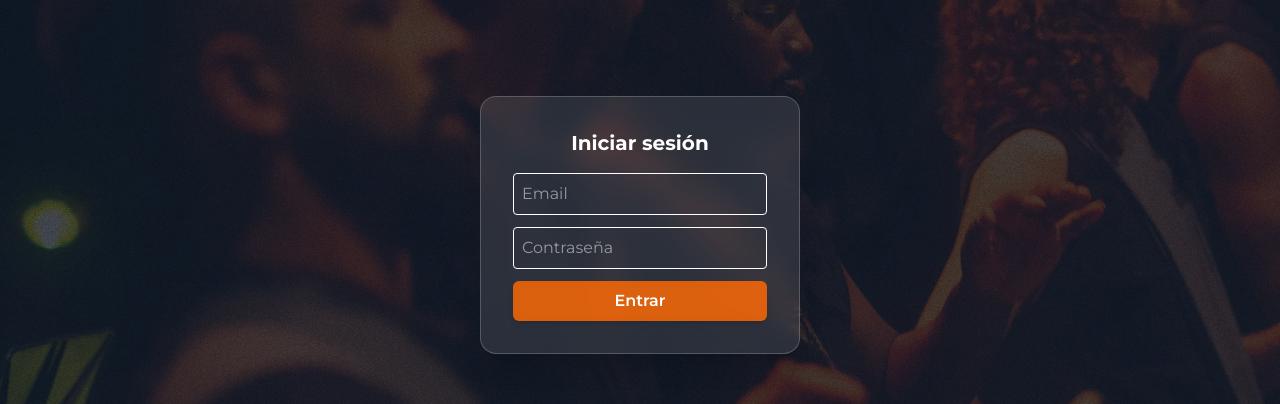
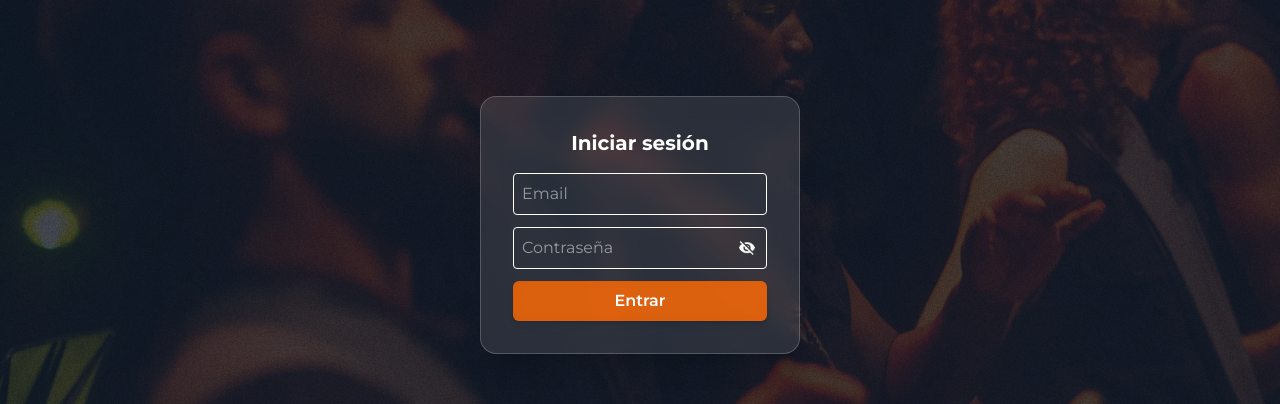
Before and after one commit to Caskito1/ventolera-next, a Next.js app: page /ventoapp in a window 1280 px wide. Shown: the part 175-579 px from the top of the page. Built offline with nearby package versions, Linux system fonts and the light colour scheme.

Commit message:
version 1.1

```diff
--- a/app/dashboard/components/PartiturasTab.jsx
+++ b/app/dashboard/components/PartiturasTab.jsx
@@ -70,7 +70,7 @@ export default function PartiturasTab({ userData, favorites, setFavorites }) {
       <div className="flex gap-2 mb-4">
         <button
           className={`py-1 px-3 rounded ${
-            !showFavorites ? "bg-blue-500 text-white" : "bg-gray-200"
+            !showFavorites ? "bg-orange-500/80 text-white" : "bg-gray-200"
           }`}
           onClick={() => setShowFavorites(false)}
         >
@@ -78,7 +78,7 @@ export default function PartiturasTab({ userData, favorites, setFavorites }) {
         </button>
         <button
           className={`py-1 px-3 rounded ${
-            showFavorites ? "bg-blue-500 text-white" : "bg-gray-200"
+            showFavorites ? "bg-orange-500/80 text-white" : "bg-gray-200"
           }`}
           onClick={() => setShowFavorites(true)}
         >
--- a/app/dashboard/page.jsx
+++ b/app/dashboard/page.jsx
@@ -24,7 +24,7 @@ export default function DashboardPage() {
   console.log(userData);
 
   return (
-    <div className="min-h-screen relative">
+    <div className="min-h-screen  flex relative">
       {/* ================= FONDO FIJO ================= */}
       <div className="fixed inset-0 -z-10">
         <div
@@ -38,11 +38,20 @@ export default function DashboardPage() {
       </div>
 
       {/* ================= HEADER MOBILE ================= */}
-      <header className="lg:hidden fixed top-0 left-0 right-0 z-30 flex items-center justify-between px-4 h-14 bg-white border-b text-gray-900">
+   <header
+  className="
+    lg:hidden
+    fixed top-0 left-0 right-0 z-30
+    flex items-center justify-between px-4 h-14
+    bg-black/40 backdrop-blur-lg
+    text-white
+    border-b border-white/10
+  "
+>
+        <span className="font-black">VENTOAPP</span>
         <button onClick={() => setMenuOpen(true)} className="text-2xl">
           ☰
         </button>
-        <span className="font-black">VENTOAPP</span>
       </header>
 
       {/* ================= OVERLAY MOBILE ================= */}
@@ -126,11 +135,14 @@ export default function DashboardPage() {
       {/* ================= CONTENIDO ================= */}
       <main
         className="
-          pt-20 px-4
-          lg:pt-6 lg:pl-80 lg:pr-6
-        "
+    pt-20 px-4
+    lg:pt-6 lg:pl-80 lg:pr-6 w-full pb-6
+  "
       >
-        <div className="bg-white p-4 rounded-lg shadow max-h-[calc(100vh-6rem)] overflow-y-auto">
+       <div className="bg-white rounded-lg shadow flex-1 overflow-hidden">
+  <div className="p-4 h-full overflow-y-auto">
+
+
           {selectedTab === "partituras" && (
             <PartiturasTab
               userData={userData}
@@ -143,6 +155,7 @@ export default function DashboardPage() {
             <AdministracionTab userData={userData} />
           )}
         </div>
+        </div>
       </main>
     </div>
   );
--- a/app/ventoapp/page.jsx
+++ b/app/ventoapp/page.jsx
@@ -8,7 +8,9 @@ import { auth } from "@/firebase";
 export default function LoginPage() {
   const [email, setEmail] = useState("");
   const [password, setPassword] = useState("");
+  const [showPassword, setShowPassword] = useState(false);
   const [error, setError] = useState("");
+
   const router = useRouter();
 
   const handleLogin = async (e) => {
@@ -35,6 +37,7 @@ export default function LoginPage() {
       </div>
       <form
         onSubmit={handleLogin}
+        autoComplete="on"
         className="backdrop-blur-md bg-white/10 border border-white/20 shadow-xl rounded-2xl p-8 w-80 text-center text-white"
       >
         <h1 className="text-xl font-bold mb-4 text-center">Iniciar sesión</h1>
@@ -43,25 +46,35 @@ export default function LoginPage() {
 
       <input
   type="email"
+  name="email"
+  autoComplete="email"
   placeholder="Email"
   value={email}
   onChange={(e) => setEmail(e.target.value)}
   className="border p-2 w-full mb-3 rounded"
   required
 />
-
+<div className="relative mb-3">
        <input
-          type="password"
+  type={showPassword ? "text" : "password"}
+  name="password"
+  autoComplete="current-password"
   placeholder="Contraseña"
   value={password}
   onChange={(e) => setPassword(e.target.value)}
-          className="border p-2 w-full mb-3 rounded"
+  className="border p-2 w-full  rounded"
   required
-        />
-
+/>  <button
+    type="button"
+    onClick={() => setShowPassword(!showPassword)}
+    className="absolute right-3 top-1/2 -translate-y-1/2 text-sm text-gray-300 hover:text-white"
+  >
+    {showPassword ? <img src="/media/icons/ojo.png" width={16} className="cursor-pointer" alt="open-eye-icon" /> :<img src="/media/icons/invisible.png" width={16} className="cursor-pointer" alt="close-eye-icon" />}
+  </button>
+</div>
         <button
           type="submit"
-           className="bg-orange-500/80 hover:bg-orange-600/90 text-white font-semibold py-2 rounded-md w-full transition-all duration-200 backdrop-blur-sm shadow-md hover:shadow-lg"
+           className="bg-orange-500/80 hover:bg-orange-600/90 text-white font-semibold py-2 rounded-md w-full transition-all duration-200 backdrop-blur-sm shadow-md hover:shadow-lg cursor-pointer"
         >
           Entrar
         </button>
```
Also changed, not shown: public/media/icons/invisible.png (added), public/media/icons/ojo.png (added). Lines whose indentation alone changed are shown as unchanged.
